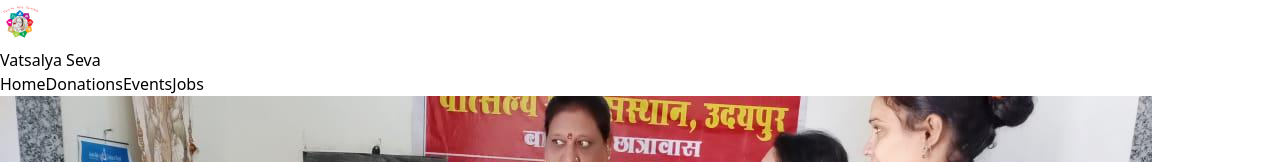
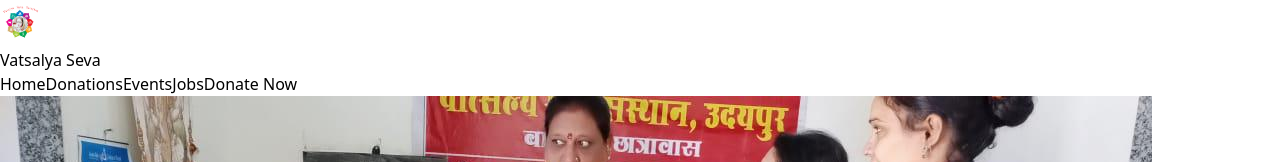
Before and after one commit to VatsalyaSeva/VatsalyaSevaWebsite, a Next.js app: page / in a window 1280 px wide. Shown: the top 162 px of the page. Built offline with nearby package versions, Linux system fonts and the light colour scheme.

Commit message:
Donate Button Added

```diff
--- a/app/nav-bar.tsx
+++ b/app/nav-bar.tsx
@@ -15,14 +15,14 @@ export default function NavBar() {
                     height={40}
                     alt="logo"
                 />
-                <p className='sm:text-xl lg:text-2xl text-lg font-bold '>Vatsalya Seva </p>
+                <p className='sm:text-xl lg:text-2xl text-sm font-bold '>Vatsalya Seva </p>
             </div>
-            <div className=' flex-row space-x-2 hidden sm:flex'>
-                <Link className={`nav_link lg:text-lg`} href={'/'} prefetch={false} replace={false}>Home</Link>
-                <Link className={`nav_link lg:text-lg`} href={'/donations'} prefetch={false} replace={false}>Donations</Link>
-                <Link className={`nav_link lg:text-lg`} href={'/events'} prefetch={false} replace={false}>Events</Link>
-                <Link className={`nav_link lg:text-lg`} href={'/jobs'} prefetch={false} replace={false}>Jobs</Link>
-
+            <div className='flex flex-row space-x-1 sm:space-x-2 '>
+                <Link className={`nav_link lg:text-lg sm:px-3 hidden sm:block`} href={'/'} prefetch={false} replace={false}>Home</Link>
+                <Link className={`nav_link lg:text-lg sm:px-3 hidden sm:block`} href={'/donations'} prefetch={false} replace={false}>Donations</Link>
+                <Link className={`nav_link lg:text-lg sm:px-3 hidden sm:block`} href={'/events'} prefetch={false} replace={false}>Events</Link>
+                <Link className={`nav_link lg:text-lg sm:px-3 hidden sm:block`} href={'/jobs'} prefetch={false} replace={false}>Jobs</Link>
+                <button className='donate_btn'>Donate Now</button>
             </div>
         </div>
     )
--- a/app/page.tsx
+++ b/app/page.tsx
@@ -7,6 +7,7 @@ export default function Home() {
     return (
         <div className=''>
             <Slider />
+
         </div>
     )
 }
--- a/styles/globals.scss
+++ b/styles/globals.scss
@@ -5,7 +5,7 @@
 
 @layer components {
     .nav_link {
-        @apply text-sm text-sm px-3 py-1 rounded-full;
+        @apply text-sm px-1 py-1 rounded-lg;
 
         &:hover {
             @apply bg-red-600 text-white shadow-lg
@@ -14,4 +14,8 @@
 
 
     }
+
+    .donate_btn {
+        @apply bg-red-500 text-white font-medium px-3 py-1 rounded-lg text-sm
+    }
 }
```
